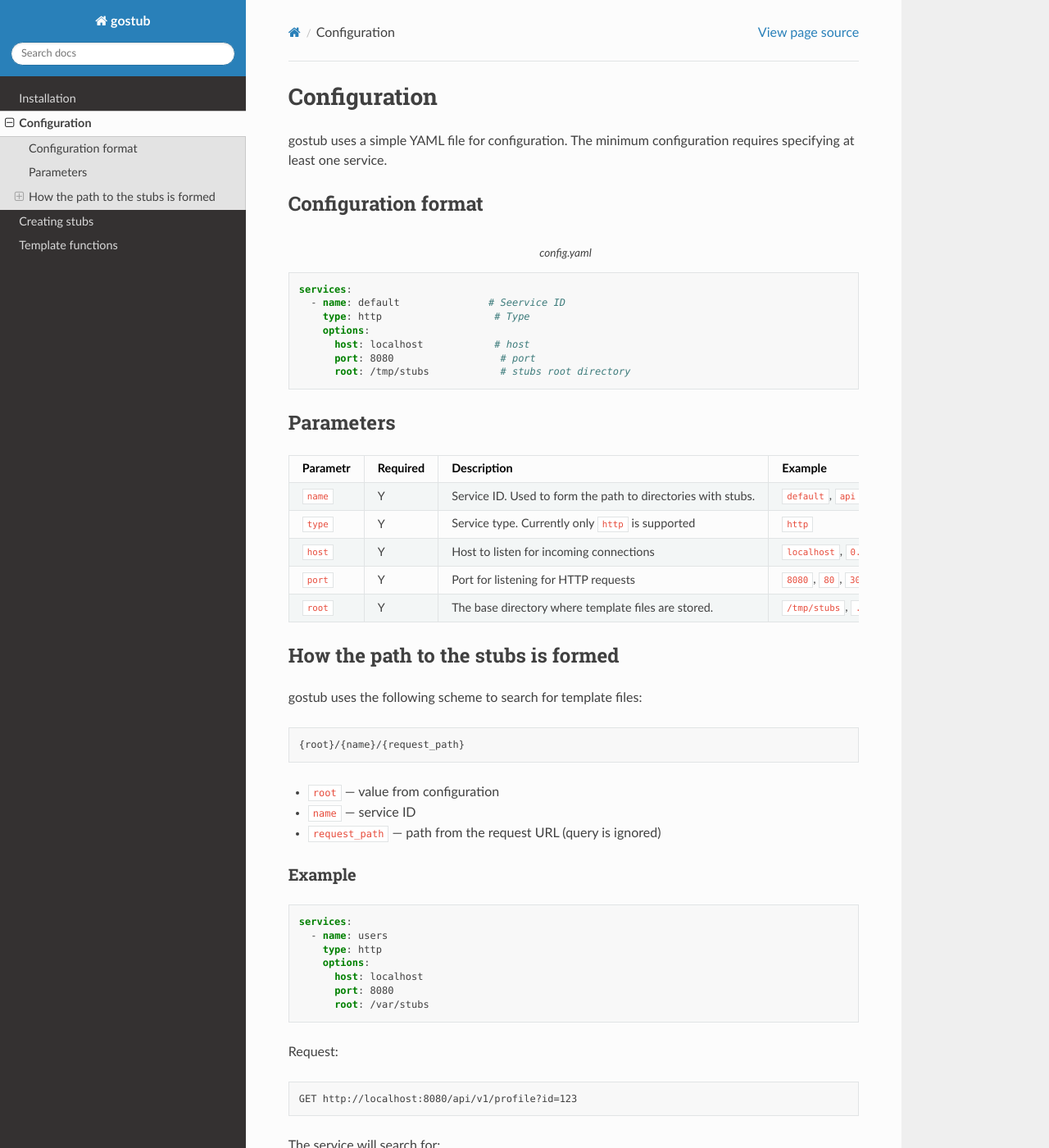
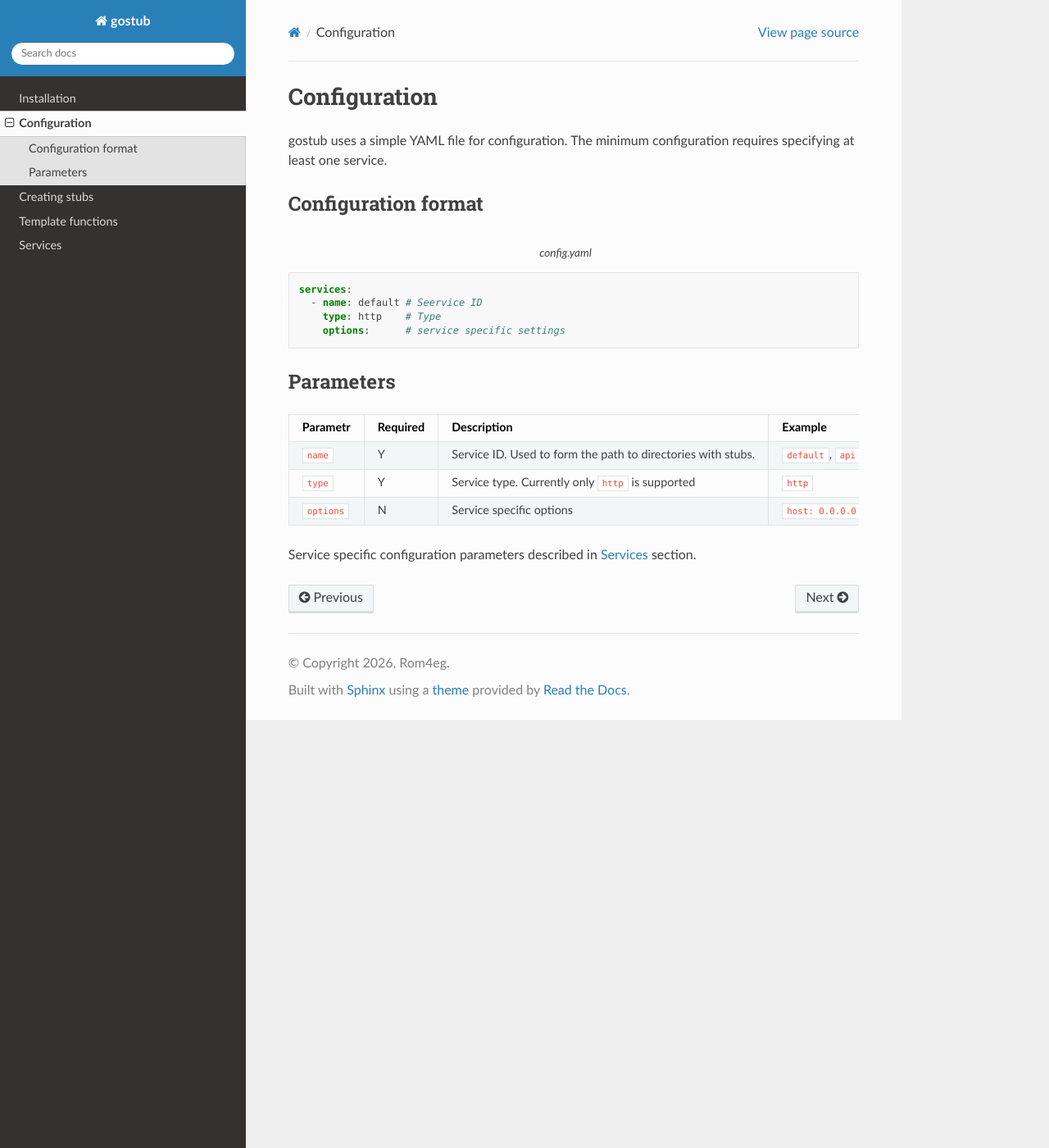
Before and after one commit to Rom4eg/gostub, a Sphinx documentation site: the page built from docs/configuration.rst, in a window 1280 px wide and 1400 px high. Shown: the whole window at 82% size. Built offline with Sphinx 7.4.7 and the Read the Docs theme 3.1.0, drawn with Linux system fonts in a browser that asks for light colours; some of the changed text lies outside the part shown.

Commit message:
set headers from templates. Added docs for services type http

```diff
--- a/docs/configuration.rst
+++ b/docs/configuration.rst
@@ -12,12 +12,9 @@
    :caption: config.yaml
 
    services:
-     - name: default               # Seervice ID
-       type: http                   # Type
-       options:
-         host: localhost            # host
-         port: 8080                  # port
-         root: /tmp/stubs            # stubs root directory
+     - name: default # Seervice ID
+       type: http    # Type
+       options:      # service specific settings
 
 Parameters
 **********
@@ -38,53 +35,9 @@
      - Y
      - Service type. Currently only ``http`` is supported
      - ``http``
-   * - ``host``
-     - Y
-     - Host to listen for incoming connections
-     - ``localhost``, ``0.0.0.0``, ``127.0.0.1``
-   * - ``port``
-     - Y
-     - Port for listening for HTTP requests
-     - ``8080``, ``80``, ``3000``
-   * - ``root``
-     - Y
-     - The base directory where template files are stored.
-     - ``/tmp/stubs``, ``./stubs``, ``/var/gostub``
+   * - ``options``
+     - N
+     - Service specific options
+     - ``host: 0.0.0.0``
 
-How the path to the stubs is formed
-***********************************
-
-gostub uses the following scheme to search for template files:
-
-.. code-block:: text
-
-   {root}/{name}/{request_path}
-
-* ``root`` — value from configuration
-* ``name`` — service ID
-* ``request_path`` — path from the request URL (query is ignored)
-
-Example
-------
-
-.. code-block:: yaml
-
-   services:
-     - name: users
-       type: http
-       options:
-         host: localhost
-         port: 8080
-         root: /var/stubs
-
-Request:
-
-.. code-block:: text
-
-   GET http://localhost:8080/api/v1/profile?id=123
-
-The service will search for:
-
-.. code-block:: text
-
-   /var/stubs/users/api/v1/profile
+Service specific configuration parameters described in :doc:`services` section.
--- a/docs/index.rst
+++ b/docs/index.rst
@@ -18,3 +18,4 @@
    configuration
    creating-stubs
    functions
+   services
```
Also changed, not shown: docs/services.rst (added, +12 -0 lines), docs/services/http.rst (added, +288 -0 lines), 2 other files.
